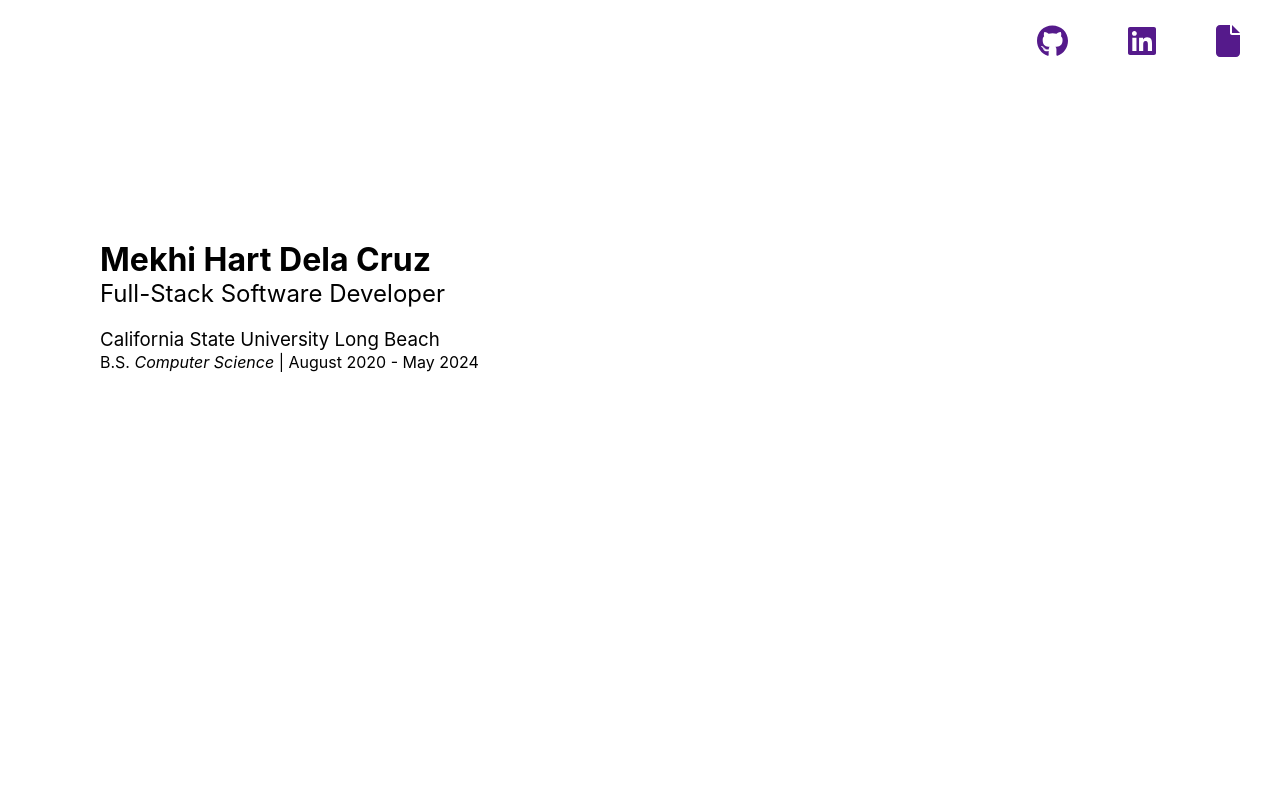
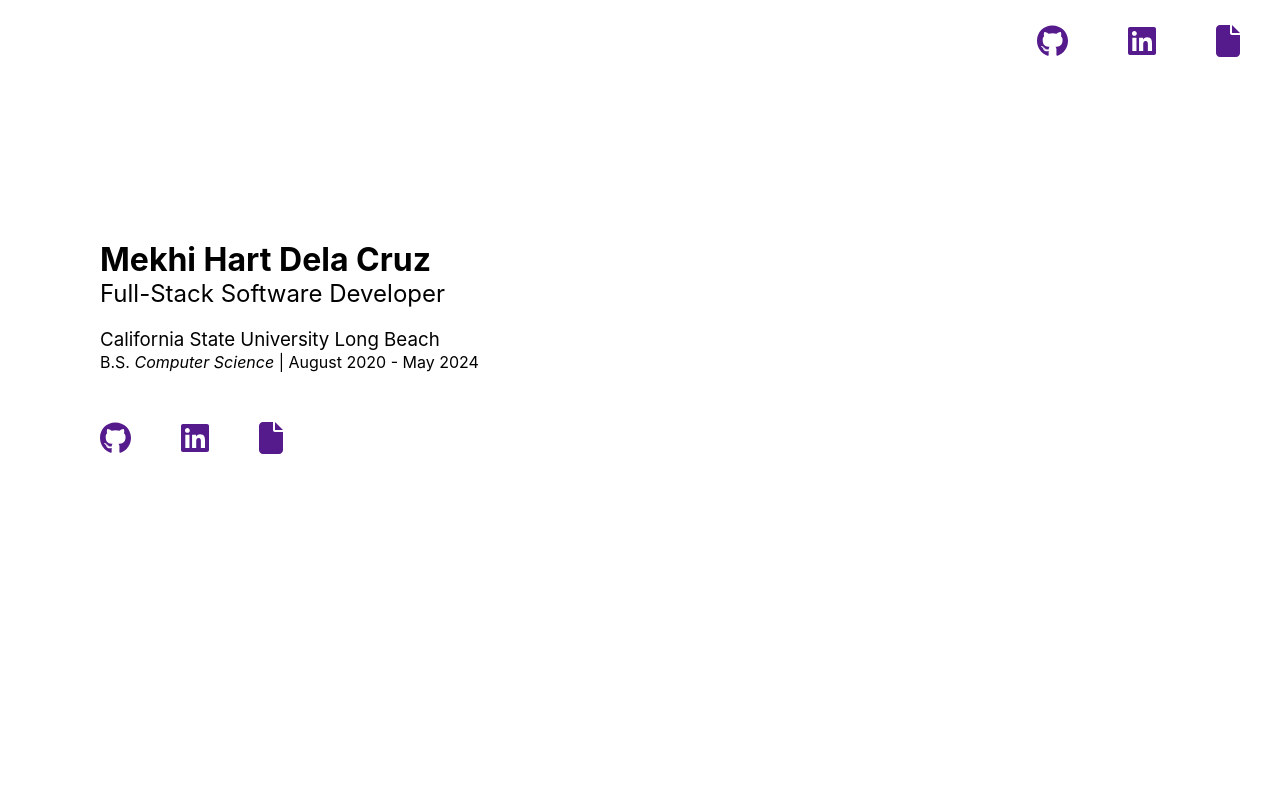
Before and after one commit to MekhiHart/portfolio, a React (Create React App) app: page / in a window 1280 px wide. Shown: the top 800 px of the page. Built offline with nearby package versions, Linux system fonts and the light colour scheme.

Commit message:
swapped links for navbar, still switching navbar

```diff
--- a/src/Components/Hero.jsx
+++ b/src/Components/Hero.jsx
@@ -1,3 +1,7 @@
+import { FontAwesomeIcon } from '@fortawesome/react-fontawesome'
+import {faGithub, faLinkedin} from "@fortawesome/free-brands-svg-icons"
+import {faFile} from '@fortawesome/free-solid-svg-icons'
+
 export default function Hero(){
     return(
     <div className="hero--body fullScreen">
@@ -8,6 +12,12 @@ export default function Hero(){
             <h4>B.S. <i>Computer Science</i> | August 2020 - May 2024</h4>
         </div>
 
+        <div className="hero--links" style={{marginTop:"50px"}}>
+            <a href="" target='_blank'><FontAwesomeIcon icon={faGithub} size='2x'/></a>
+            <a href="" target='_blank'><FontAwesomeIcon icon={faLinkedin} size='2x'/></a>
+            <a href="" target='_blank'><FontAwesomeIcon icon={faFile} size='2x'/></a>
+        </div>
+
     </div>
     )
 }
--- a/src/index.css
+++ b/src/index.css
@@ -11,7 +11,6 @@ code {
   font-family: source-code-pro, Menlo, Monaco, Consolas, 'Courier New',
     monospace;
 }
-
 
 
 nav{
@@ -38,6 +37,10 @@ nav a{
   font-weight: normal;
 }
 
+.hero--links a:not(:first-child){
+  padding-left:50px;
+}
+
 
 
 .fullScreen{
```
